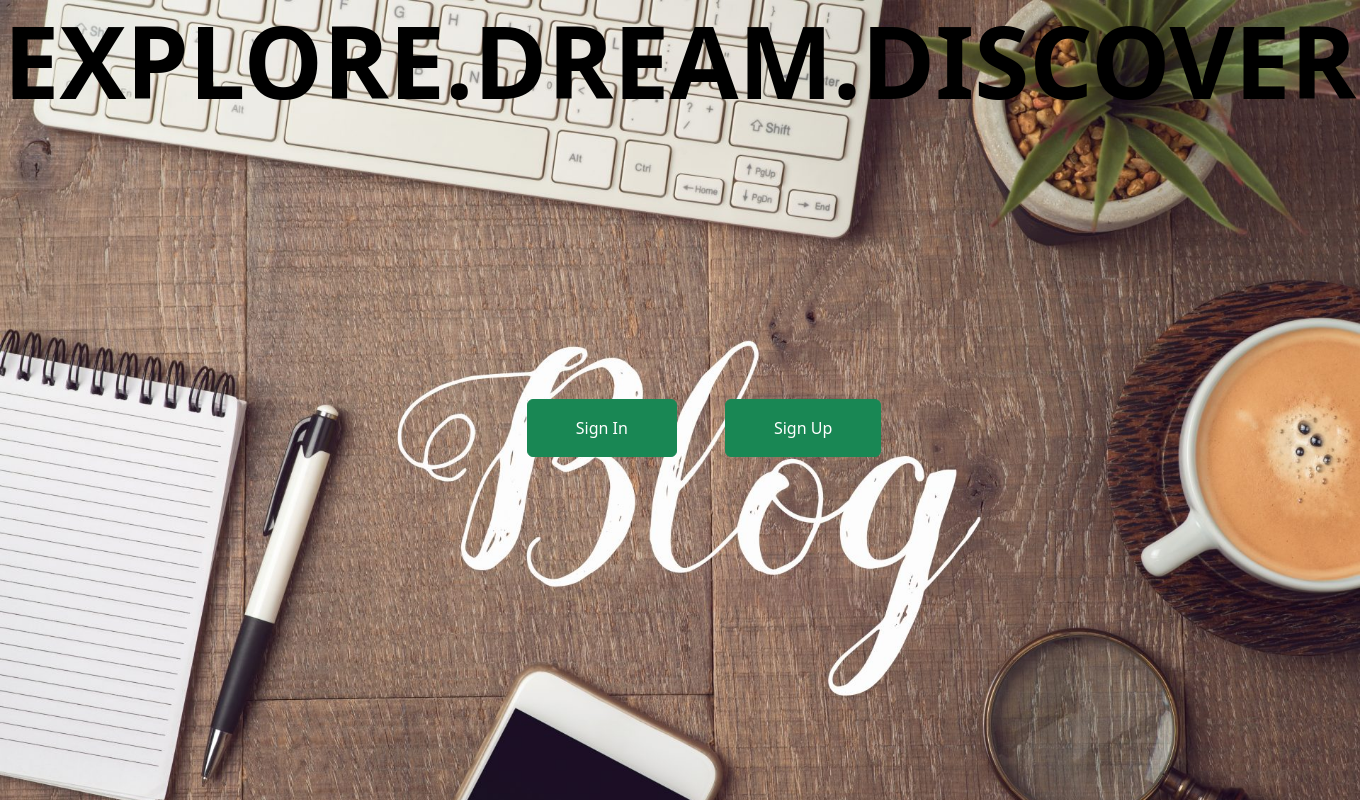
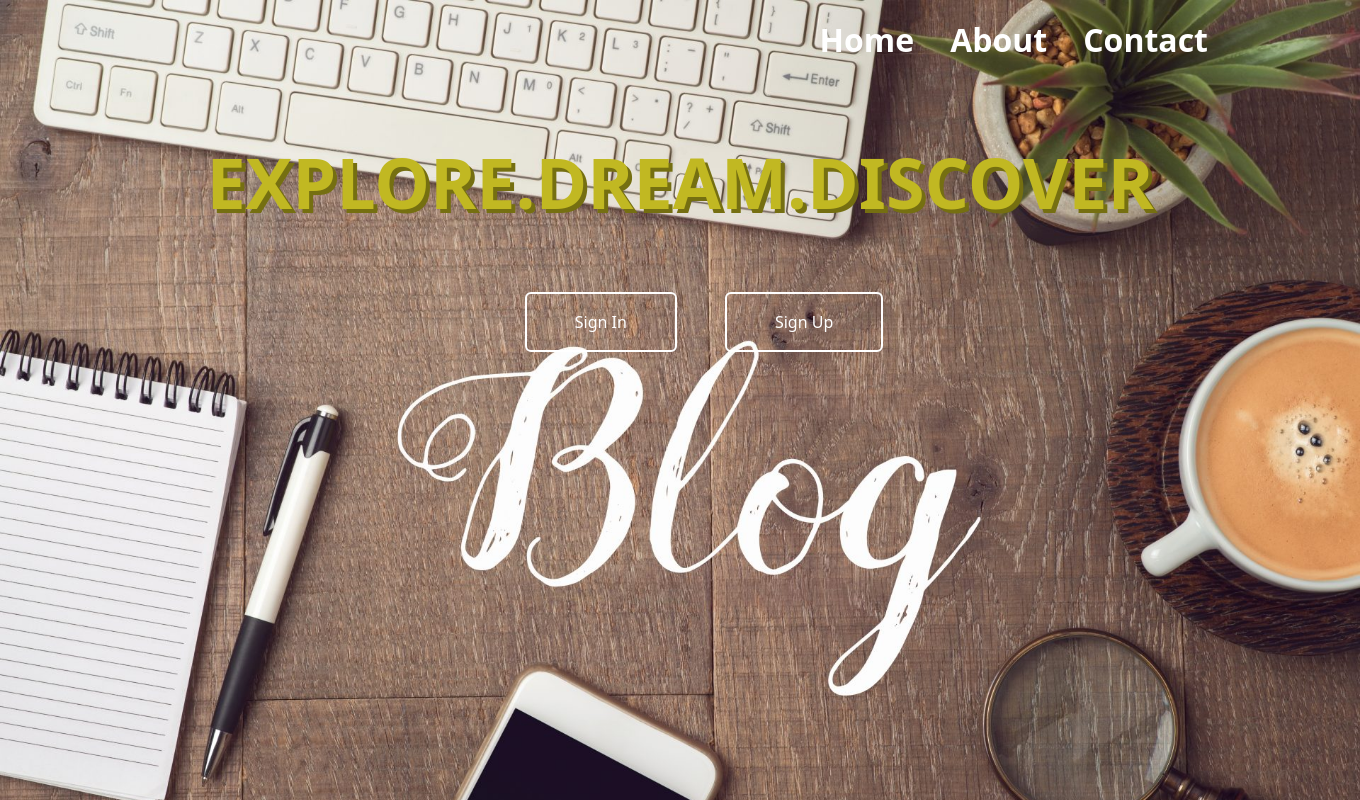
Before and after one commit to abhinavg04/blog_app, a Django app: page / in a window 1360 px wide. Run offline with Django 5.2, Linux system fonts and the light colour scheme.

Commit message:
home page done

```diff
--- a/account/static/css/style.css
+++ b/account/static/css/style.css
@@ -8,11 +8,31 @@ body{
 h1{
     text-align: center;
     font-weight: bold;
-    font-size: 100px;
-    color: black;
+    font-size: 70px;
+    color: #C1B822;
+    padding-block: 60px;
+    text-shadow: 4px 4px #756F11;
 }
 .container{
     display: flex;
-    height: 600px;
-    align-items: center;
+    justify-content: center;
 }
+.btn{
+    background-color: transparent;
+    border: 2px solid;
+}
+#nav{
+    display: flex;
+    justify-content: end;
+}
+.nav-link{
+    font-size: 2rem;
+    font-weight: bold;
+    color: white;
+}
+.nav-item{
+    padding-inline: 10px;
+}
+#act{
+    color: white;
+}
--- a/account/templates/index.html
+++ b/account/templates/index.html
@@ -21,12 +21,27 @@
     </head>
 
     <body>
+      {% comment %} navbar {% endcomment %}
+      <div class="container" id="nav">
+        <nav class="navbar navbar-expand-lg ">
+          <div class="container">
+            <button class="navbar-toggler" type="button" data-bs-toggle="collapse" data-bs-target="#navbarNavAltMarkup" aria-controls="navbarNavAltMarkup" aria-expanded="false" aria-label="Toggle navigation">
+              <span class="navbar-toggler-icon"></span>
+            </button>
+            <div class="collapse navbar-collapse" id="navbarNavAltMarkup">
+              <ul class="navbar-nav">
+                <li class="nav-item"><a class="nav-link active" aria-current="page" href="#" id="act">Home</a></li>
+                <li class="nav-item"><a class="nav-link" href="#">About</a></li>
+                <li class="nav-item"><a class="nav-link" href="#">Contact</a></li>
+              </ul>
+            </div>
+          </div>
+        </nav>
+      </div>
         <h1>EXPLORE.DREAM.DISCOVER</h1>
-       <div class="container">
-           <div class="container d-flex justify-content-center">
-            <a href="" class="btn btn-success p-3 mx-5 px-5">Sign In </a>
-            <a href="{% url 'reg_form' %}" class="btn btn-success p-3 px-5">Sign Up </a>
-        </div>
+       <div class="container d-flex justify-content-center">
+           <a href="" class="btn btn-dark p-3 mx-5 px-5">Sign In </a>
+           <a href="{% url 'reg_form' %}" class="btn btn-dark p-3 px-5">Sign Up </a>
        </div>
 
         <script
```
